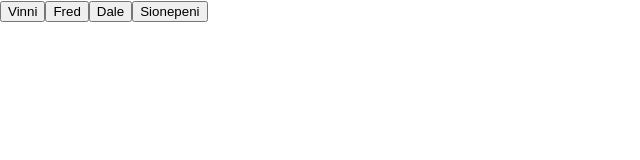
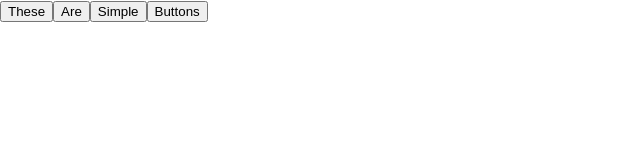
Before and after one commit to Vin274/cicd-btns, a React (Create React App) app: page / in a window 1280 px wide. Shown: the top 160 px of the page, without its empty margins (0-640 px from the left). Built offline with nearby package versions, Linux system fonts and the light colour scheme.

Commit message:
changes were made

```diff
--- a/src/App.js
+++ b/src/App.js
@@ -4,10 +4,10 @@ function App() {
   return (
     <>
       <div>
-        <button>Vinni</button>
-        <button>Fred</button>
-        <button>Dale</button>
-        <button>Sionepeni</button>
+        <button>These</button>
+        <button>Are</button>
+        <button>Simple</button>
+        <button>Buttons</button>
       </div>
     </>
   )
```
Also changed, not shown: .travis.yml.
